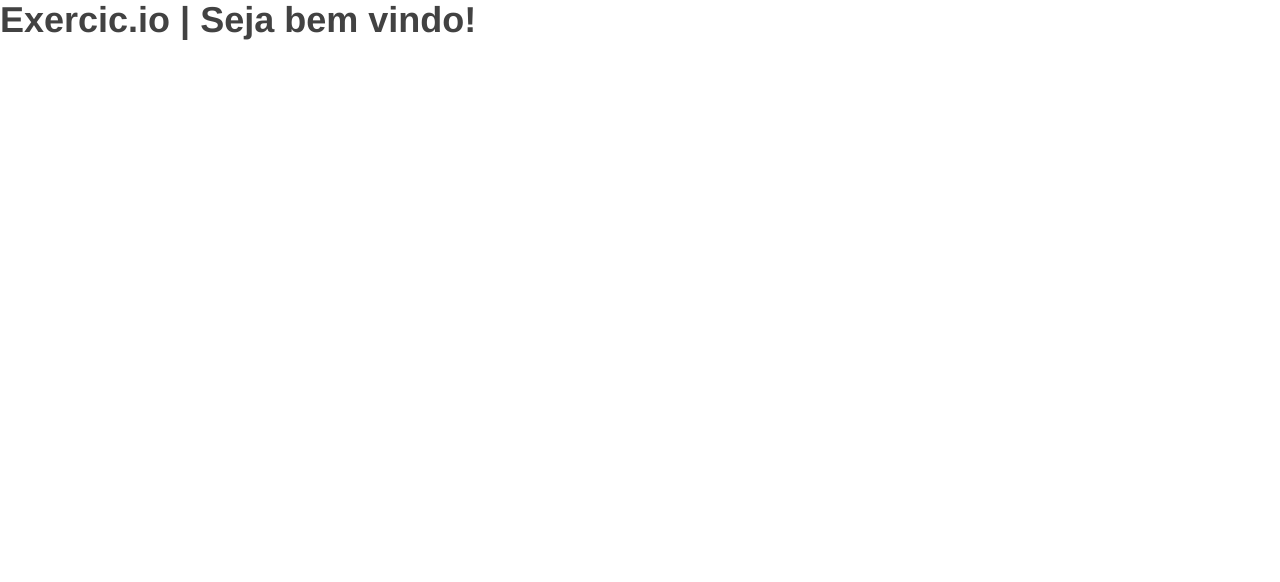
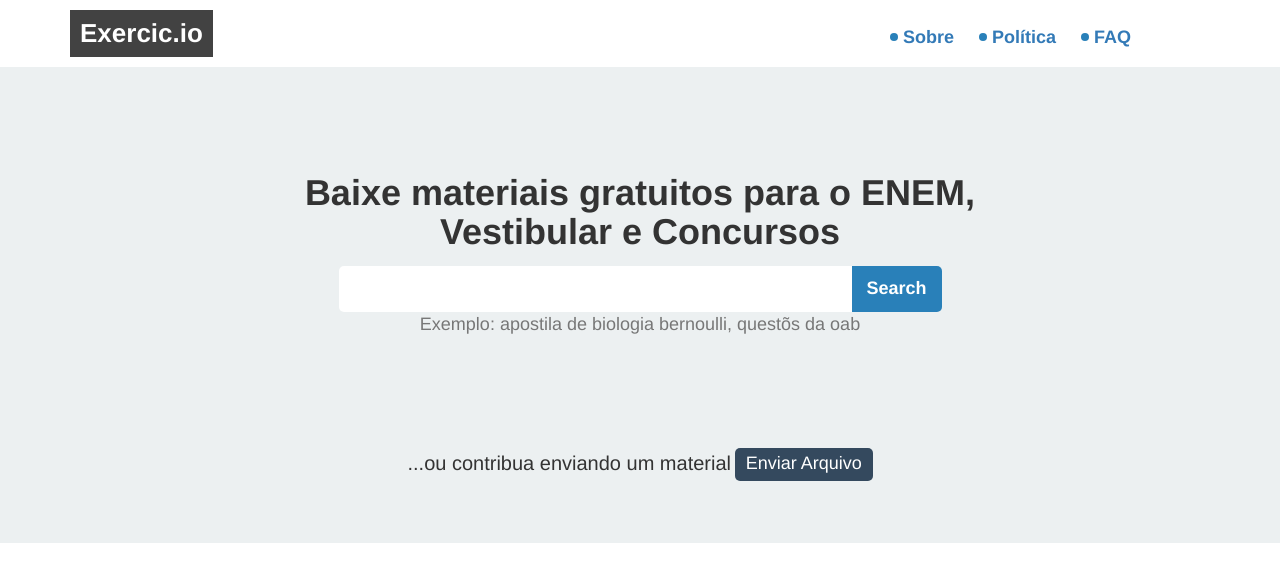
Before and after one commit to betodasilva/exercicio.github.com, a plain HTML site: page index.html in a window 1280 px wide. Drawn offline with Linux system fonts and the light colour scheme.

Commit message:
change the header and hero markup

```diff
--- a/index.html
+++ b/index.html
@@ -1,14 +1,52 @@
 <!DOCTYPE html>
-<html>
+<html lang="pt-br">
 <head>
 	<link rel="stylesheet" type="text/css" href="assets/css/modules.css">
-	<link rel="stylesheet" type="text/css" href="assets/css/layout.css">
 	<link rel="stylesheet" type="text/css" href="assets/css/base.css">
-	<title>Exercic.io | Baixe apostilas, livros e aulas grátis para estudar por conta própria.</title>
+	<link rel="stylesheet" href="assets/css/bootstrap-3.3.6-dist/css/bootstrap.min.css">
+	<meta name="viewport" content="width=device-width, initial-scale=1, maximum-scale=1, user-scalable=no">
+	<meta charset="UTF-8">
+	<title>Exercic.io | Baixe apostilas, livros e listas de exercícios grátis.</title>
 </head>
 <body>
-	<h1>
-		Exercic.io | Seja bem vindo!
-	</h1>
+	<div class="wrapper-fluid">
+		<div class="header--bar wrapper-fix">
+			<div class="container">
+				<header class="row header">
+					<div class="col-sm-4 header__logo">
+						<a href="#"><span>Exercic.io</span></a>
+					</div>
+					<nav class="col-sm-4 col-sm-offset-3 col-md-offset-4 header__nav">
+						<ul>
+							<li><a href="#">Sobre</a></li>
+							<li><a href="#">Política</a></li>
+							<li><a href="#">FAQ</a></li>
+						</ul>
+					</nav>
+				</header>
+			</div>
+		</div>
+		<div class="hero wrapper-fix">
+			<section class="container hero-section">
+				<div class="row row--padding-sm">
+					<div class="col-sm-12 col-md-10 col-md-offset-1 section__search">
+						<h1 class="section__search-title">Baixe materiais gratuitos para o ENEM, Vestibular e Concursos</h1>
+						<div class="section__search-searcher">
+							<input type="search">
+							<button class="section__search-button">Search</button>
+						</div>
+						<span class="section__search-example">Exemplo: apostila de biologia bernoulli, questõs da oab</span>
+					</div>
+				</div>
+				<div class="row row--padding-sm">
+					<div class="col-sm-12 section__contribute">
+						<span class="section__contribute-text">...ou contribua enviando um material</span>
+						<button type="submit">Enviar Arquivo</button>
+					</div>
+				</div>
+			</section>
+		</div>
+	</div>
+
 </body>
 </html>
```
